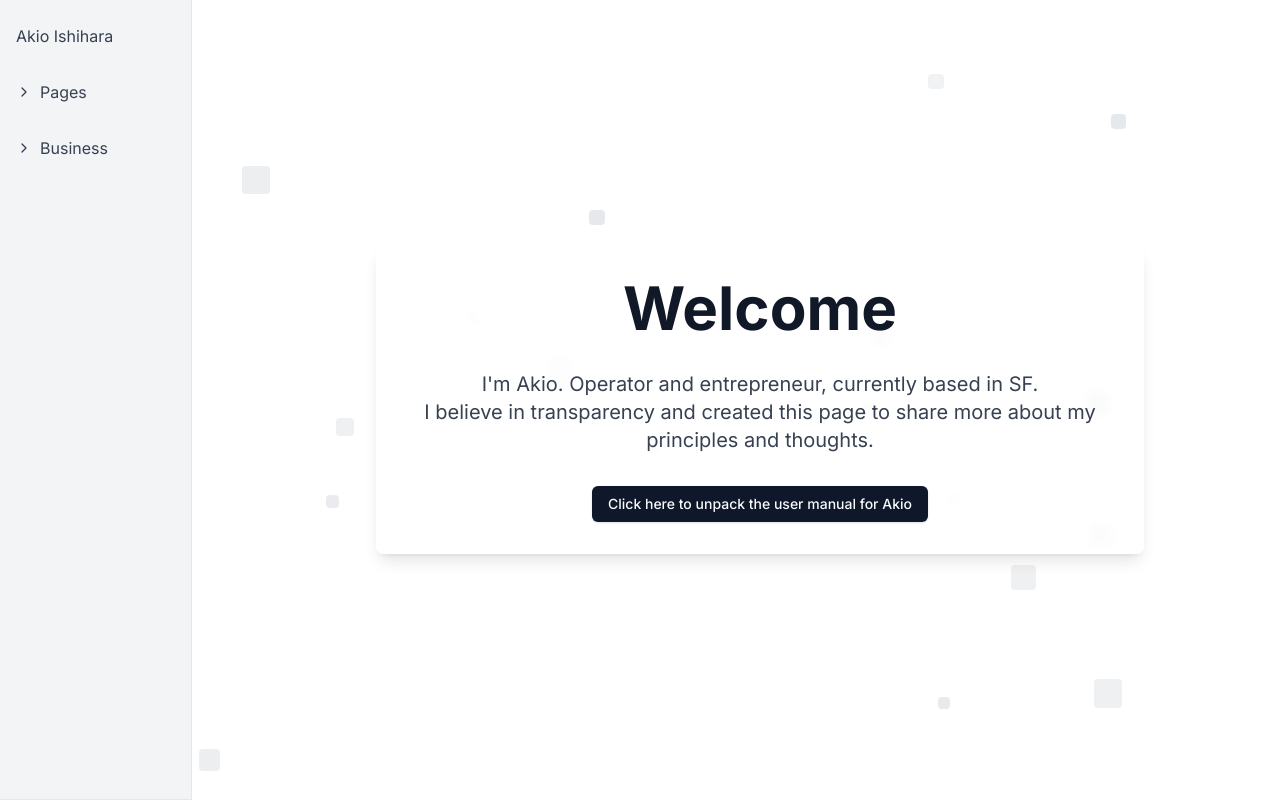
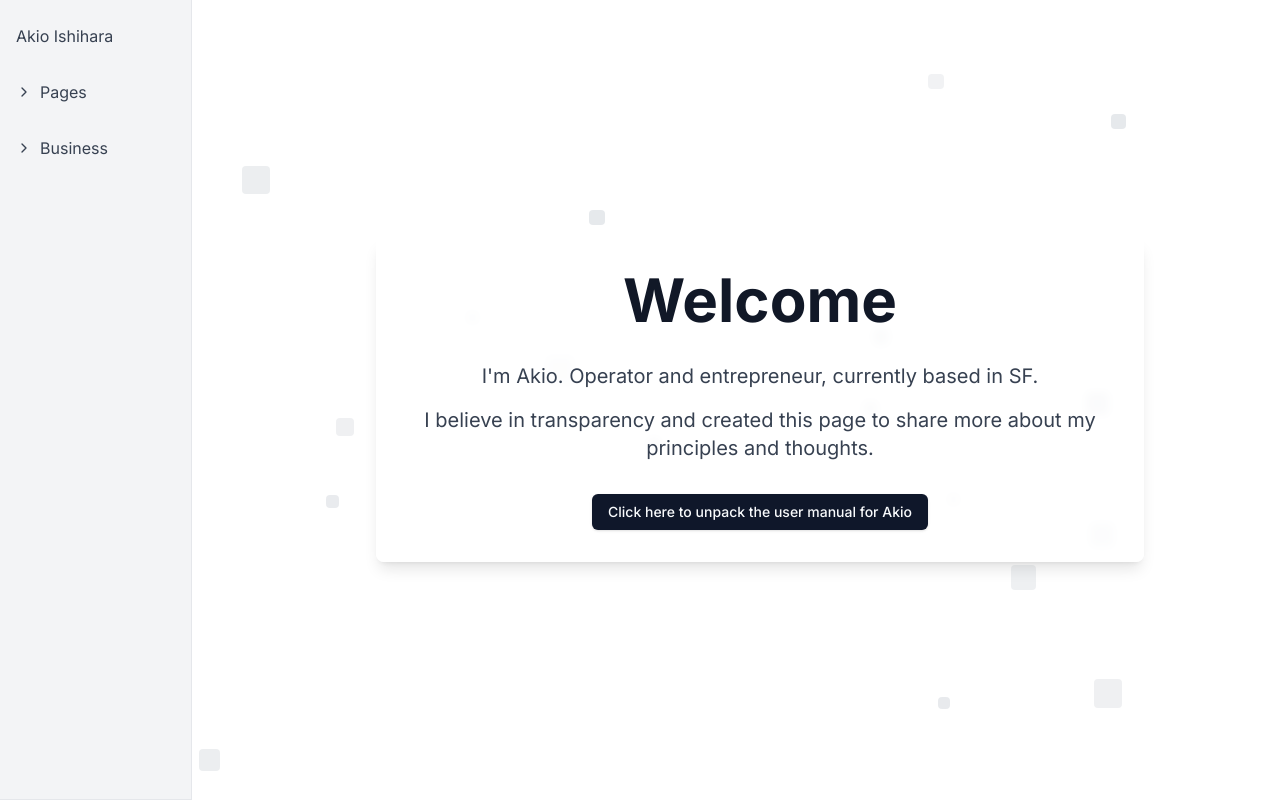
Before and after one commit to AkioNuernberger/Web, a Next.js app in the folder akio-web/: page / in a window 1280 px wide. Built offline with nearby package versions, Linux system fonts and the light colour scheme.

Commit message:
add linebreak

```diff
--- a/akio-web/app/page.tsx
+++ b/akio-web/app/page.tsx
@@ -12,9 +12,8 @@ export default function Home() {
             Welcome
           </h1>
           <p className="mt-3 text-base text-gray-700 sm:mt-5 sm:text-lg md:mt-5 md:text-xl">
-            I&apos;m Akio. Operator and entrepreneur, currently based in SF.
-            <br></br>
-            I believe in transparency and created this page to share more about my principles and thoughts.
+            <span className="block mb-4">I&apos;m Akio. Operator and entrepreneur, currently based in SF.</span>
+            <span className="block">I believe in transparency and created this page to share more about my principles and thoughts.</span>
           </p>
           <div className="mt-5 sm:mt-8">
             <Link href="/pages/user-manual-akio">
```
